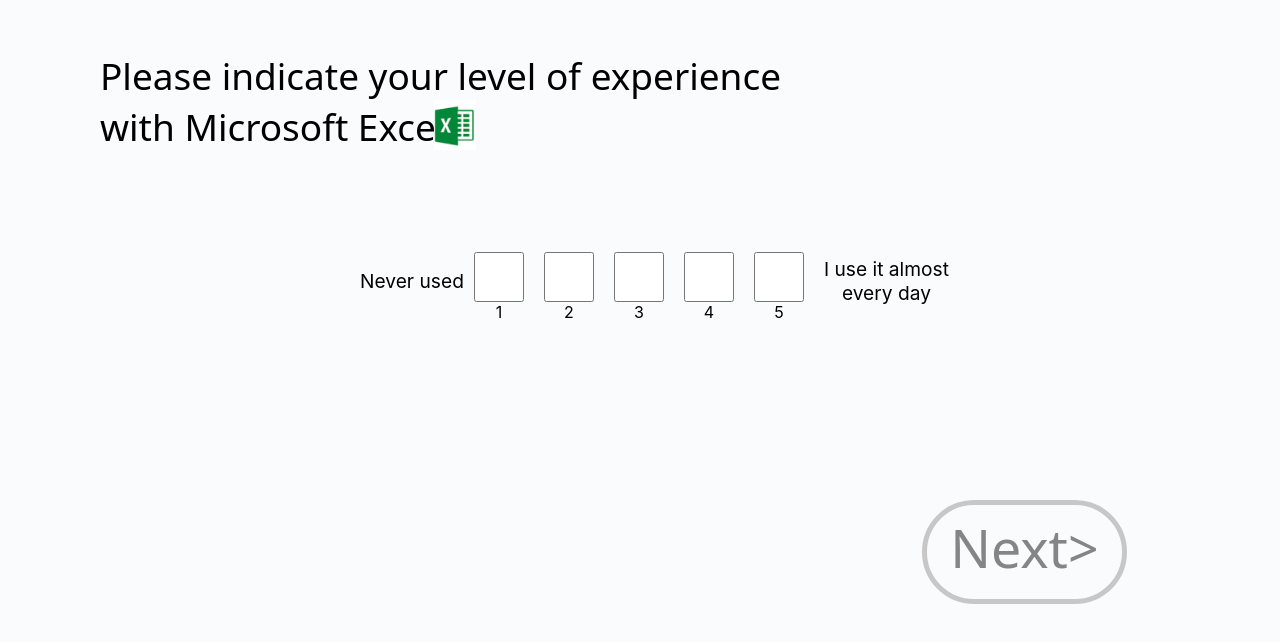
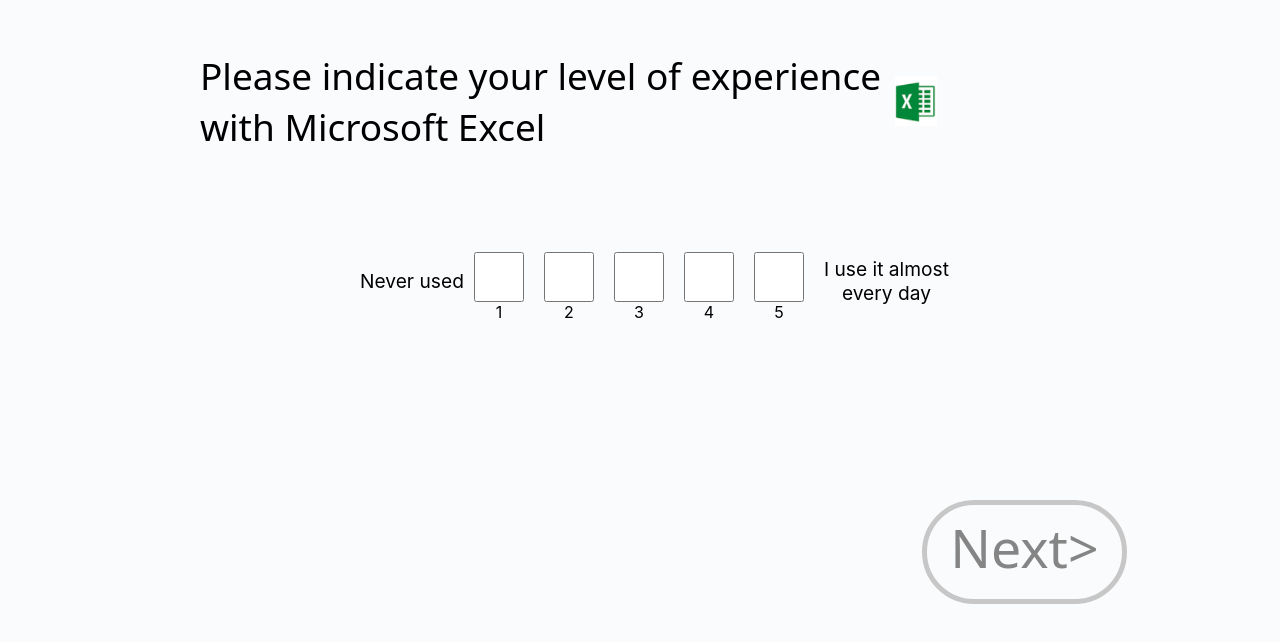
Before and after one commit to JozsefKiss90/UX_App, a Next.js app: page /tasks/experience in a window 1280 px wide. Shown: the top 642 px of the page. Built offline with nearby package versions, Linux system fonts and the light colour scheme.

Commit message:
fixed likert text margins

```diff
--- a/components/Frame54.module.css
+++ b/components/Frame54.module.css
@@ -40,8 +40,7 @@
     font-family: IBM Plex Mono, system-ui, -apple-system, 'Segoe UI', Roboto, 'Helvetica Neue', Arial, 'Noto Sans',
       'Liberation Sans', sans-serif;
     position: absolute;
-    left: 100px;
-    top: 50px;
+    margin: 50px 0 0 200px;
     width: 1000px;
     height: min-content;
     flex-direction: column;
--- a/pages/api/task_state.tsx
+++ b/pages/api/task_state.tsx
@@ -1,7 +1,6 @@
 import mongoose from 'mongoose';
 import connectToDb from '../../database/database'
 import TaskSchema from '../../models/task_state.model'
-import ResponseSchema from '../../models/user_data.model'
 
 const Task = mongoose.models.Task || mongoose.model('Task', TaskSchema);
 
--- a/pages/tasks/experience.tsx
+++ b/pages/tasks/experience.tsx
@@ -4,80 +4,73 @@
 function Experience() {
 
   const likertText : any = {
-      0 : {
-        question :  (
-          <div className="question-container">
+    0: {
+      question: (
         <div style={{ display: 'flex', alignItems: 'center' }}>
           <p style={{ margin: 0 }}>
             Please indicate your level of experience<br />with Microsoft Excel
           </p>
-              <img src="/images/excel.png" alt="Microsoft Excel" style={{ width: '50px', height: '50px', position:"absolute",
-            left:'330px', top:"50px"}} />
-            </div>
+          <img
+            src="/images/excel.png"
+            alt="Microsoft Excel"
+            style={{ width: '50px', height: '50px', marginLeft: '10px' }}
+          />
         </div>
       ),
-        ranking : ["Never used",  <>I use it almost <br /> every day</>]
+      ranking: ["Never used", <>I use it almost <br /> every day</>]
     },
-      1 : {
-        question :
-        <div className="question-container">
+    1: {
+      question: (
         <div style={{ display: 'flex', alignItems: 'center' }}>
           <p style={{ margin: 0 }}>
             Please indicate your level of experience<br />with Google Sheets
           </p>
-            <img src="/images/sheets.png" alt="Microsoft Excel" style={{ width: '50px', height: '50px', position:"absolute",
-           left:'330px', top:"50px"}} />
+          <img
+            src="/images/sheets.png"
+            alt="Google Sheets"
+            style={{ width: '50px', height: '50px', marginLeft: '10px' }}
+          />
         </div>
-        </div>,
-        ranking : ["Never used",  <>I use it almost <br /> every day</>]
+      ),
+      ranking: ["Never used", <>I use it almost <br /> every day</>]
     },
-      2 : {
-        question :
-        <div>
-          <div style={{ display: 'flex', alignItems: 'center', flexDirection: "column" }}>
-            <div style={{ display: 'flex', flexDirection: "column" }}>
+    2: {
+      question: (
+        <div style={{ display: 'flex', flexDirection: "column", alignItems: 'center' }}>
           <p style={{ margin: 0 }}>
             On a scale of 1 to 5, please rate your proficiency level
           </p>
-              <div style={{ display: 'flex', flexDirection: "row" }}>
-                <p>
-                  in spreadsheet apps&nbsp;
-                </p>
-                <p>
-                  (eg.:&nbsp;
-                </p>
-                <img src="/images/excel.png" alt="Microsoft Excel" style={{ width: '50px', height: '50px' }} />
-                <p>
-                  or&nbsp;
-                </p>
-                <img src="/images/sheets.png" alt="Microsoft Excel" style={{ width: '50px', height: '50px' }} />
-                <p>
-                  )
-                </p>
+          <div style={{ display: 'flex', alignItems: 'center' }}>
+            <p>in spreadsheet apps&nbsp;</p>
+            <img src="/images/excel.png" alt="Microsoft Excel" style={{ width: '50px', height: '50px', marginRight: '5px' }} />
+            <p>or&nbsp;</p>
+            <img src="/images/sheets.png" alt="Google Sheets" style={{ width: '50px', height: '50px', marginRight: '5px' }} />
+            <p>)</p>
           </div>
         </div>
-          </div>
-        </div>,
-        ranking : ["Beginner", "Expert"]
+      ),
+      ranking: ["Beginner", "Expert"]
     },
-      3 : {
+    3: {
       question: (
-          <div>
-            How would you describe your experience with the decimal increase / decrease button (&nbsp; &nbsp; &nbsp; &nbsp; &nbsp; )?
+        <div style={{ position: 'relative', textAlign: 'center' }}>
+          <p style={{ display: 'inline-block', margin: 0 }}>
+            How would you describe your experience with the decimal increase / decrease button?
+          </p>
           <img
             src="/images/buttons.png"
             alt="Decrease / Increase Button"
-              style={{ width: '90px', height: '90px', position:"relative", top:"35px", right: '315px' }}
+            style={{ width: '90px', height: '90px', position: "absolute", top: "50%", left: "50%", transform: "translate(-50%, -50%)" }}
           />
         </div>
       ),
-        ranking : ["Very confusing", "Seamless"]
+      ranking: ["Very confusing", "Seamless"]
     }
   }
 
   return (
     <div className={`${resets.storybrainResets}`}>
-      <Likert likertText = {likertText}/>
+      <Likert likertText={likertText} />
     </div>
   );
 }
--- a/pages/tasks/instruction.tsx
+++ b/pages/tasks/instruction.tsx
@@ -6,7 +6,7 @@
 import { useEffect, useState } from 'react'
 
 const Instruction = ({ progress, setProgress } : any) => {
-
+  setProgress(8)
   const handleProgress = () => {
     setProgress(progress + 1);
   };
```
Also changed, not shown: database/database.js (line endings or trailing spaces). Lines whose indentation alone changed are shown as unchanged.
